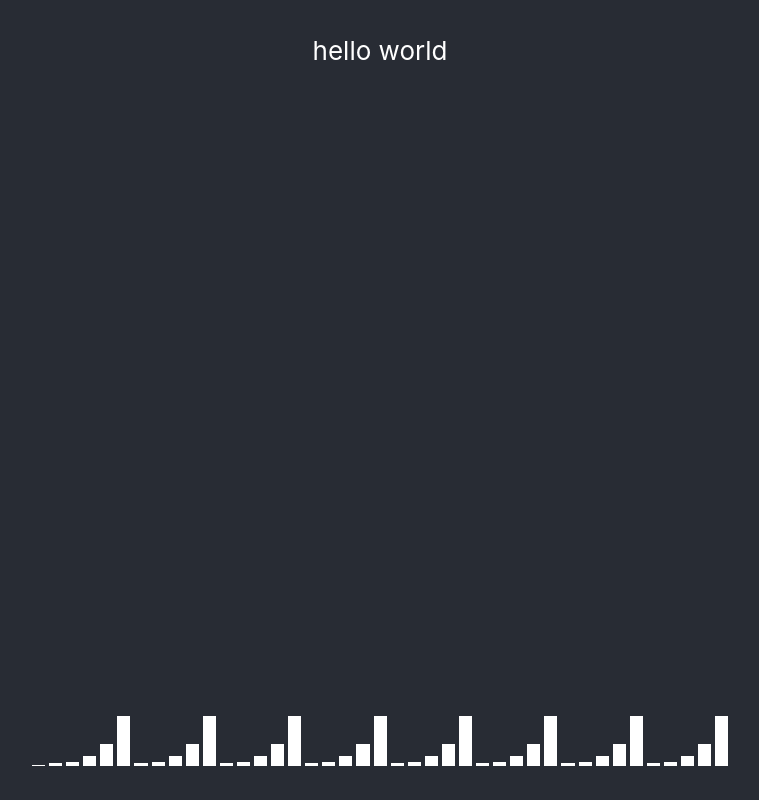
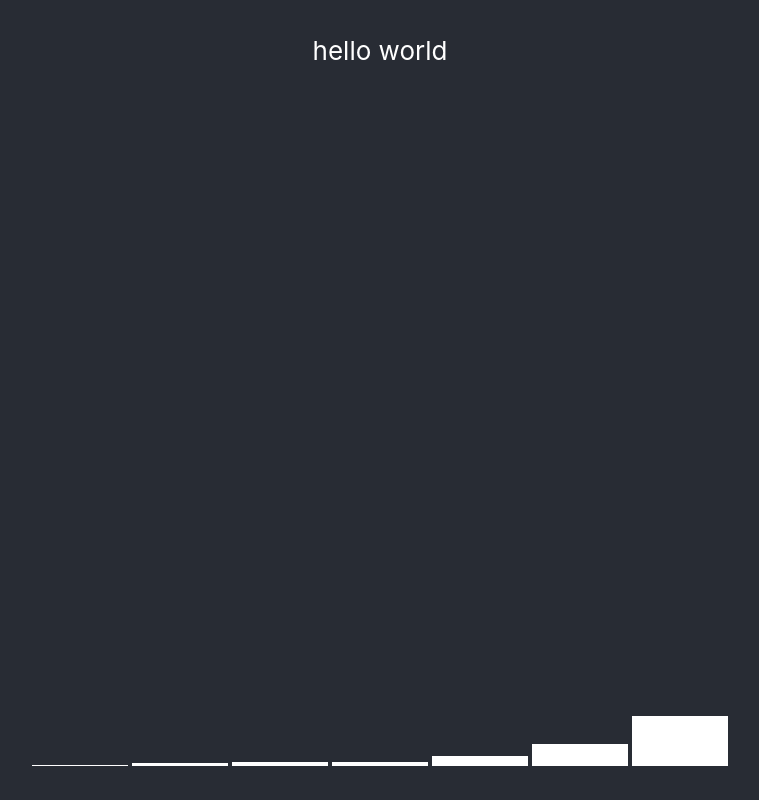
Before and after one commit to uclaseo/sorta, a React (Create React App) app: page / in a window 1280 px wide. Shown: the whole page, without its empty margins (260-1019 px from the left). Built offline with nearby package versions, Linux system fonts and the light colour scheme.

Commit message:
Fixed some css

```diff
--- a/src/BarContainer.js
+++ b/src/BarContainer.js
@@ -3,7 +3,7 @@ import Bar from './Bar';
 import './BarContainer.css';
 
 function BarContainer() {
-  const dummyBars = [1, 3, 4, 10, 22, 50, 3, 4, 10, 22, 50, 3, 4, 10, 22, 50, 3, 4, 10, 22, 50, 3, 4, 10, 22, 50, 3, 4, 10, 22, 50, 3, 4, 10, 22, 50, 3, 4, 10, 22, 50];
+  const dummyBars = [1, 3, 4, 4, 10, 22, 50];
   return (
     <div className="barContainer">
       {dummyBars.map((value) => {
```
